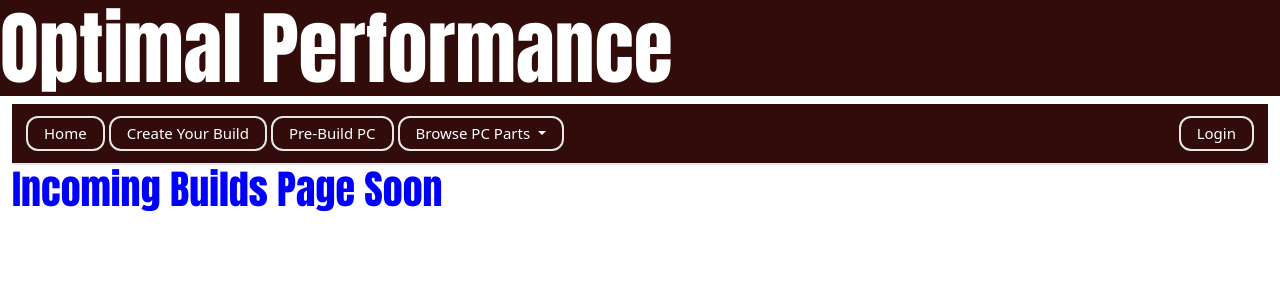
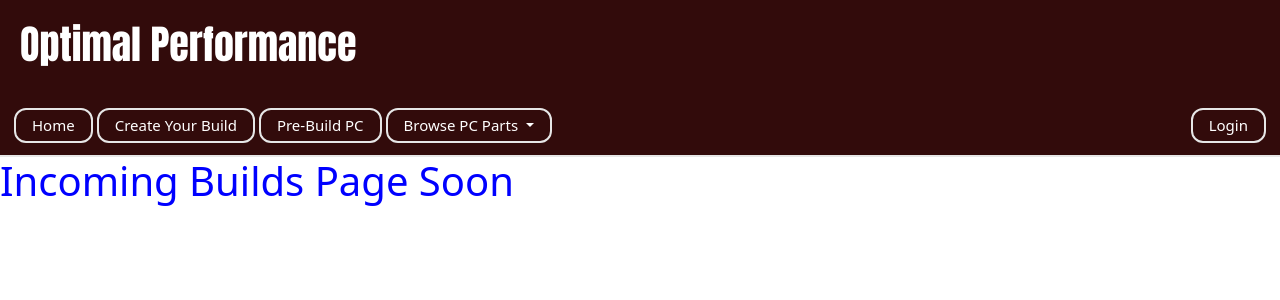
Before and after one commit to UCCS-CS4300-5300/Group7-fall2024, a Django app: page /builds/ in a window 1280 px wide. Shown: the top 300 px of the page. Run offline with Django 4.2, Linux system fonts and the light colour scheme.

Commit message:
fixed header UI issue

```diff
--- a/home/templates/base_template.html
+++ b/home/templates/base_template.html
@@ -4,6 +4,16 @@
 <head>
 <style>
     @import url('https://fonts.googleapis.com/css2?family=Anton&display=swap');
+
+    .custom-header {
+            font-family: 'Anton', sans-serif;
+            text-align: left;
+            font-weight: bold;
+            background-color: #320b0b;
+            padding: 20px; /* Optional */
+            color: white; /* Optional: Change this based on your preference */
+        }
+
 
 
     .button {
@@ -42,12 +52,12 @@
         background-color: rgba(65, 169, 172, 0);  /* Background color for visibility */
     }
 
-    /*This is where you customize the settings for the title*/
+    /*This is where you customize the settings for the title
     h1 {
     font-family: 'Anton', sans-serif;
     text-align: left;
     font-weight: bold;
-    }
+    }*/
 
     .custom-navbar {
     background-color: #320b0b; /* Dark blue or any color you prefer */
@@ -69,10 +79,12 @@
 
     <body>
 
-    <h1 style="font-size: 80px; color: #ffffff; background-color: #320b0b;">Optimal Performance</h1> <!-- This is where the title reference is located-->
-    <div class="container-fluid">
+        <header class="custom-header">
+            <h1>Optimal Performance</h1>
+        </header>
 
-    <!-- Navbar-->
+
+        <!-- Navbar-->
     <nav class="navbar navbar-expand-lg custom-navbar">
         <div class="container-fluid">
             <button class="navbar-toggler" type="button" data-bs-toggle="collapse" data-bs-target="#navbarNavAltMarkup" aria-controls="navbarNavAltMarkup" aria-expanded="false" aria-label="Toggle navigation">
@@ -113,6 +125,9 @@
 
 
 
+
+
+
     <div class="col-sm-10">
         <!-- add block content from html template -->
         {% block content %}
@@ -120,7 +135,7 @@
       </div>
 
     </div>
-</div>
+
 
 <script src="https://cdn.jsdelivr.net/npm/@popperjs/core@2.11.8/dist/umd/popper.min.js" integrity="sha384-I7E8VVD/ismYTF4hNIPjVp/Zjvgyol6VFvRkX/vR+Vc4jQkC+hVqc2pM8ODewa9r" crossorigin="anonymous"></script>
 <script src="https://cdn.jsdelivr.net/npm/bootstrap@5.3.3/dist/js/bootstrap.min.js" integrity="sha384-0pUGZvbkm6XF6gxjEnlmuGrJXVbNuzT9qBBavbLwCsOGabYfZo0T0to5eqruptLy" crossorigin="anonymous"></script>
```
